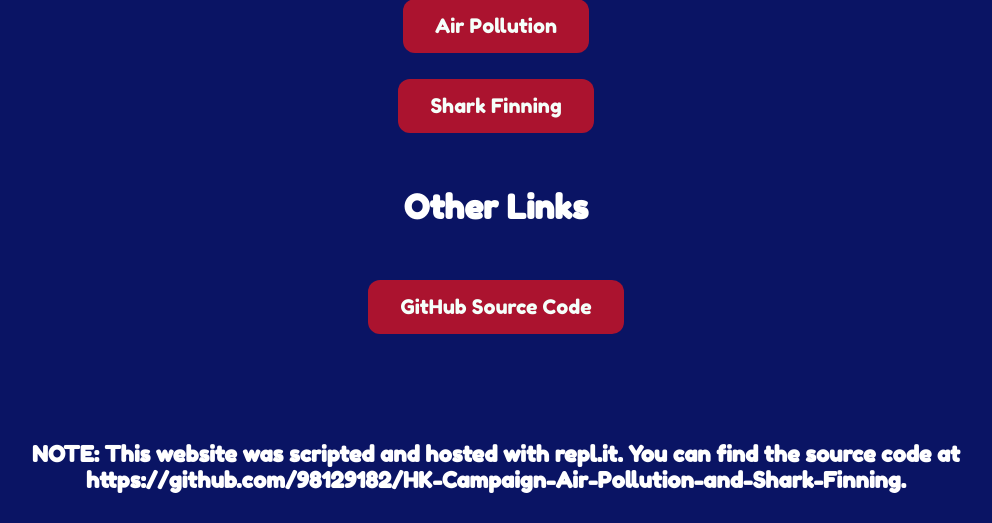
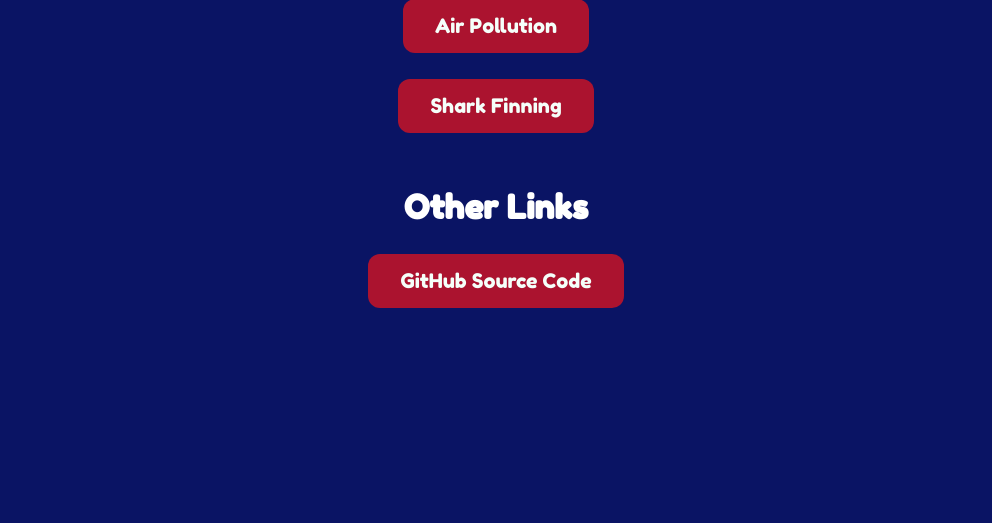
Before and after one commit to hirohitonumberonefan/HK-Campaign-Air-Pollution-and-Shark-Finning, a Flask app: page /home in a window 1280 px wide. Shown: the part 1212-1735 px from the top of the page, without its empty margins (144-1136 px from the left). After the commit the page ends 1520 px from the top, so only its background shows below. Run offline with Flask 2, Linux system fonts and the light colour scheme.

Commit message:
remove note and fix grammar in app name

```diff
--- a/main.py
+++ b/main.py
@@ -1,6 +1,6 @@
 import flask
 from flask import Flask, render_template, redirect
-app = Flask('HK Campaign| Air Pollution and Shark Finning Official Website')
+app = Flask('HK Campaign | Air Pollution and Shark Finning Official Website')
 #Redirect if no route specified
 @app.route('/')
 def redirect_to_home():
--- a/templates/home.html
+++ b/templates/home.html
@@ -98,8 +98,6 @@ How do we solve this using the website? Well, me (Alex) and my friend (Samuel) i
 
 <center><h2><b>Other Links</b></h2></center>
 
-<br>
-
 <center><a href = "https://github.com/98129182/HK-Campaign-Air-Pollution-and-Shark-Finning" class = "button">GitHub Source Code</a></center>
 <br>
 <br>
@@ -109,8 +107,5 @@ How do we solve this using the website? Well, me (Alex) and my friend (Samuel) i
 
 
 
-
-
-<center><h4><b>NOTE: This website was scripted and hosted with repl.it. You can find the source code at https://github.com/98129182/HK-Campaign-Air-Pollution-and-Shark-Finning.</b></h4></center>
 </body>
 </html>
```
